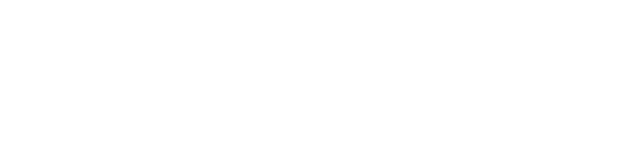
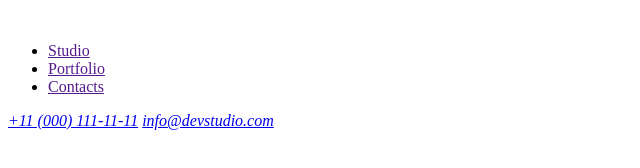
Before and after one commit to remezovskyi2508/goit-markup-hw-01, a plain HTML site: page index.html in a window 1280 px wide. Shown: the whole page, without its empty margins (0-640 px from the left). Drawn offline with Linux system fonts and the light colour scheme.

Commit message:
code header in index.html

```diff
--- a/index.html
+++ b/index.html
@@ -7,6 +7,19 @@
     <title>Document</title>
 </head>
 <body>
-
+    <header>
+        <a href=""><img src="" alt=""></a>
+        <nav>
+            <ul>
+                <li><a href="">Studio</a></li>
+                <li><a href="">Portfolio</a></li>
+                <li><a href="">Contacts</a></li>
+            </ul>
+        </nav>
+        <address>
+            <a href="tel:+11 (000) 111-11-11">+11 (000) 111-11-11</a>
+            <a href="mailto:info@devstudio.com">info@devstudio.com</a>
+        </address>
+    </header>
 </body>
 </html>
```
